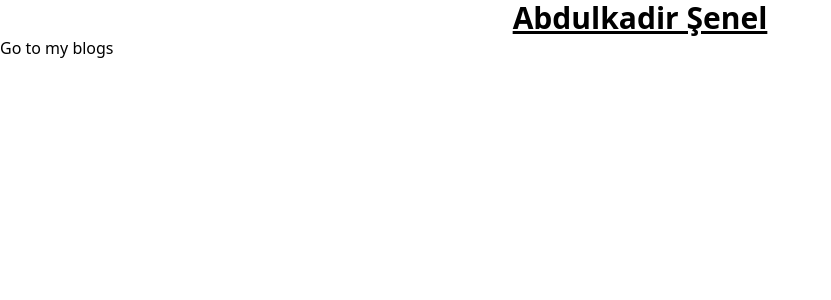
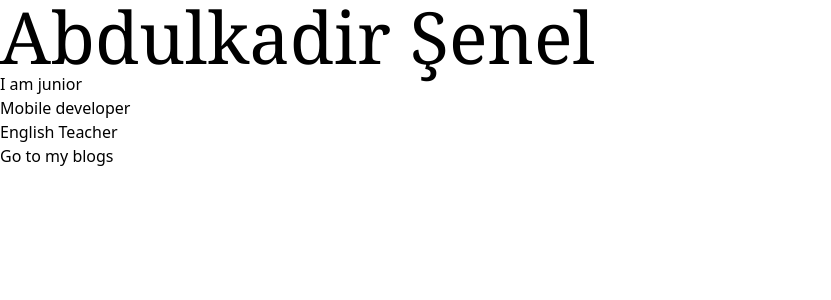
Before and after one commit to abdulkadir-polmayan/abdulkadir, a Next.js app: page / in a window 1280 px wide. Shown: the top 300 px of the page, without its empty margins (0-831 px from the left). Built offline with nearby package versions, Linux system fonts and the light colour scheme.

Commit message:
start to my website

```diff
--- /dev/null
+++ b/components/Me.js
@@ -0,0 +1,25 @@
+import React from "react";
+import Link from "next/link";
+
+const Me = () => {
+  return (
+    <div>
+
+      <header>
+        <h1 className="text-7xl font-serif">Abdulkadir Şenel</h1>
+        <h2>I am junior</h2>
+        <h3>
+          <ul>
+            <li>Mobile developer</li>
+            <li>English Teacher</li>
+          </ul>
+        </h3>
+      </header>
+      <Link href="/blogPosts">
+        <button className="text-center">Go to my blogs</button>
+      </Link>
+    </div>
+  );
+};
+
+export default Me;
--- a/pages/blogPosts.js
+++ b/pages/blogPosts.js
@@ -41,7 +41,7 @@ export default function Blogs({ post }) {
   const components = {
     types: {
       image: ({ value }) => (
-        <img src={urlFor().image(value).width(400).height(200).url()} />
+        <img src={urlFor().image(value).width(800).height(400).url()} />
       ),
     },
   };
--- a/pages/index.js
+++ b/pages/index.js
@@ -1,11 +1,9 @@
 import Link from "next/link";
+import Me from "../components/Me";
 export default function Home() {
   return (
     <div >
-      <h1 className="text-3xl text-center font-bold underline">Abdulkadir Şenel</h1>
-      <Link href="/blogPosts">
-        <button className="text-center">Go to my blogs</button>
-      </Link>
+      <Me />
     </div>
   );
 }
--- a/tailwind.config.js
+++ b/tailwind.config.js
@@ -6,10 +6,7 @@ module.exports = {
   ],
   theme: {
     extend: {
-      fontFamily: {
-        merri: ['"Merriweather"'],
-        monsterrat: ['"Montserrat"'],
-      },
+      fontFamily: {},
     },
   },
   plugins: [require("@tailwindcss/typography")],
```
Also changed, not shown: components/Navbar.js (added).
